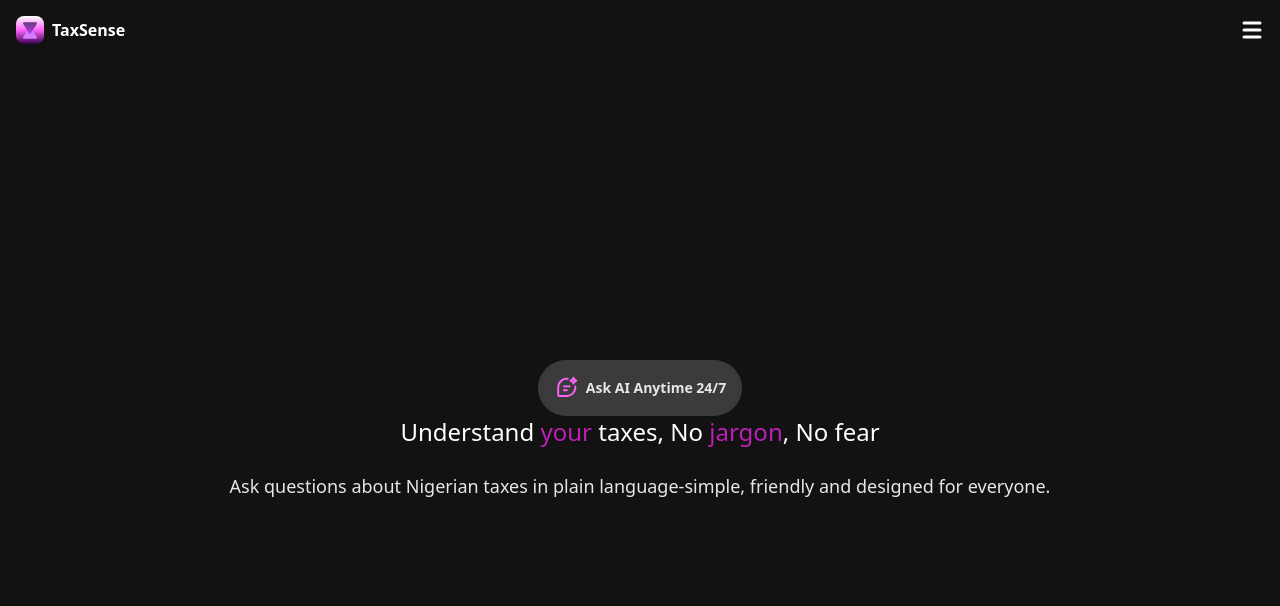
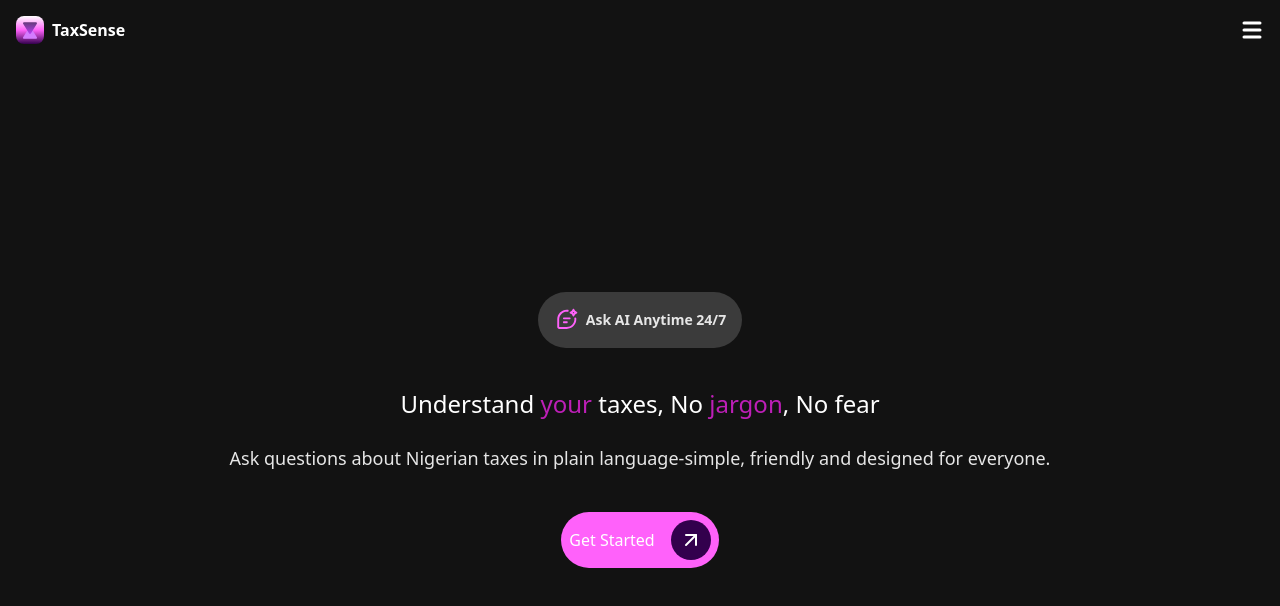
Before and after one commit to hassanismailtech/tax-mate, a React (Vite) app: page / in a window 1280 px wide. Shown: the top 606 px of the page. Built offline with nearby package versions, Linux system fonts and the light colour scheme.

Commit message:
feat(pages/home): add CTA button and update homepage layout spacing

```diff
--- a/src/app/styles/index.css
+++ b/src/app/styles/index.css
@@ -4,6 +4,7 @@
   --color-background: 0, 0%, 7%;
   --color-primary: 0, 0%, 23%;
   --color-secondary: 0, 0%, 90%;
+  --color-accent: 302, 100%, 69%;
 
   --text-primary: 0, 0%, 100%;
   --text-secondary: 0, 0%, 90%;
--- a/src/pages/Home/Home.jsx
+++ b/src/pages/Home/Home.jsx
@@ -1,24 +1,30 @@
 import AskAiButton from "../../shared/ui/AskAiButton";
+import CtaButton from "../../shared/ui/CtaButton";
 
 export default function Home() {
   return (
-    <main className="flex flex-1 flex-col items-center justify-center p-4">
+    <main className="flex flex-1 flex-col items-center justify-center gap-10 p-4">
       <AskAiButton />
 
-      <section className="flex flex-col gap-6">
+      <section className="flex flex-col items-center gap-10">
+        <div className="flex flex-col items-center gap-6">
           <header className="px-2">
             <h1 className="text-2xl text-center">
               Understand{" "}
-            <span className="text-[hsl(var(--text-accent))]">your</span> taxes,
-            No <span className="text-[hsl(var(--text-accent))]">jargon</span>,
-            No fear
+              <span className="text-[hsl(var(--text-accent))]">your</span>{" "}
+              taxes, No{" "}
+              <span className="text-[hsl(var(--text-accent))]">jargon</span>, No
+              fear
             </h1>
           </header>
 
           <p className="text-lg text-center text-[hsl(var(--text-secondary))]">
-          Ask questions about Nigerian taxes in plain language-simple, friendly
-          and designed for everyone.
+            Ask questions about Nigerian taxes in plain language-simple,
+            friendly and designed for everyone.
           </p>
+        </div>
+
+        <CtaButton />
       </section>
     </main>
   );
--- /dev/null
+++ b/src/shared/ui/CtaButton.jsx
@@ -0,0 +1,12 @@
+import { ArrowUpRight } from "lucide-react";
+
+export default function CtaButton() {
+  return (
+    <button className="bg-[hsl(var(--color-accent))] flex items-center justify-center gap-4 p-2 rounded-full w-fit cursor-pointer">
+      Get Started
+      <div className="bg-[hsl(280,100%,15%)] p-2 rounded-full">
+        <ArrowUpRight />
+      </div>
+    </button>
+  );
+}
```
Lines whose indentation alone changed are shown as unchanged.
